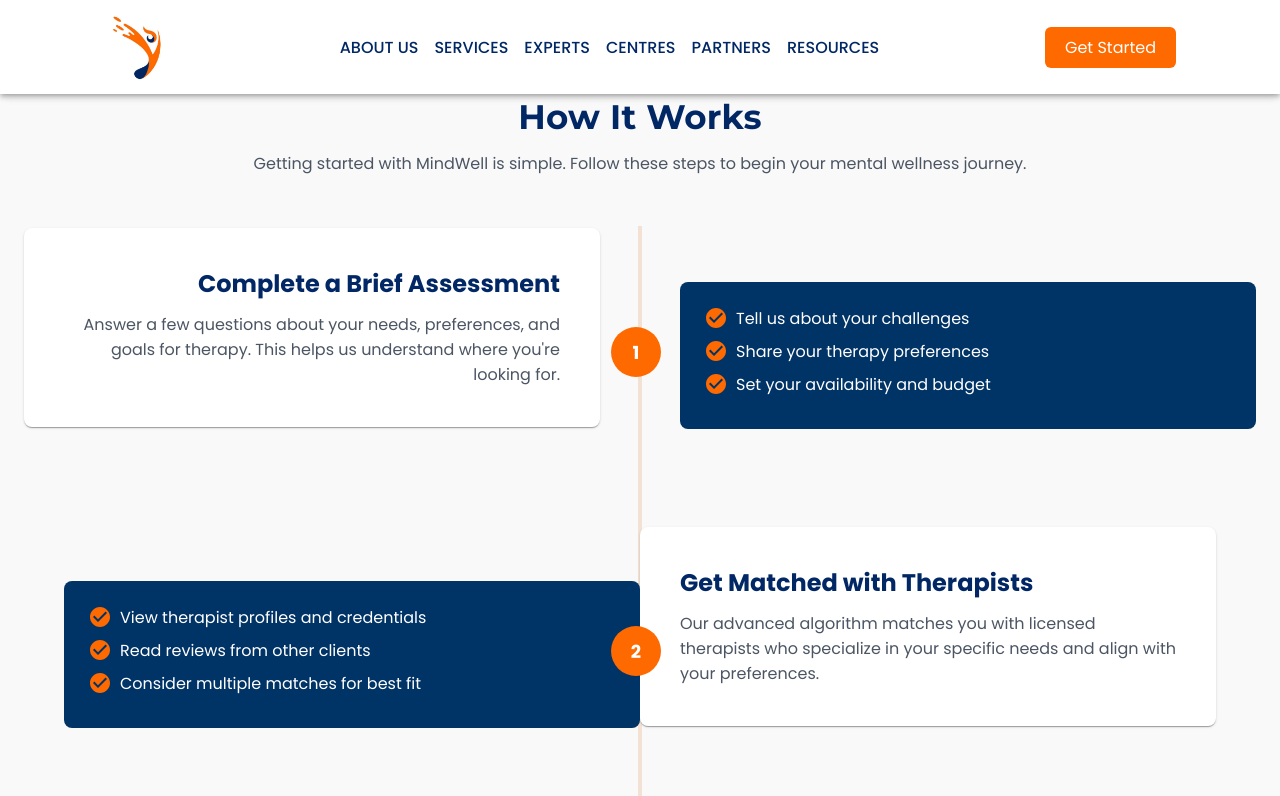
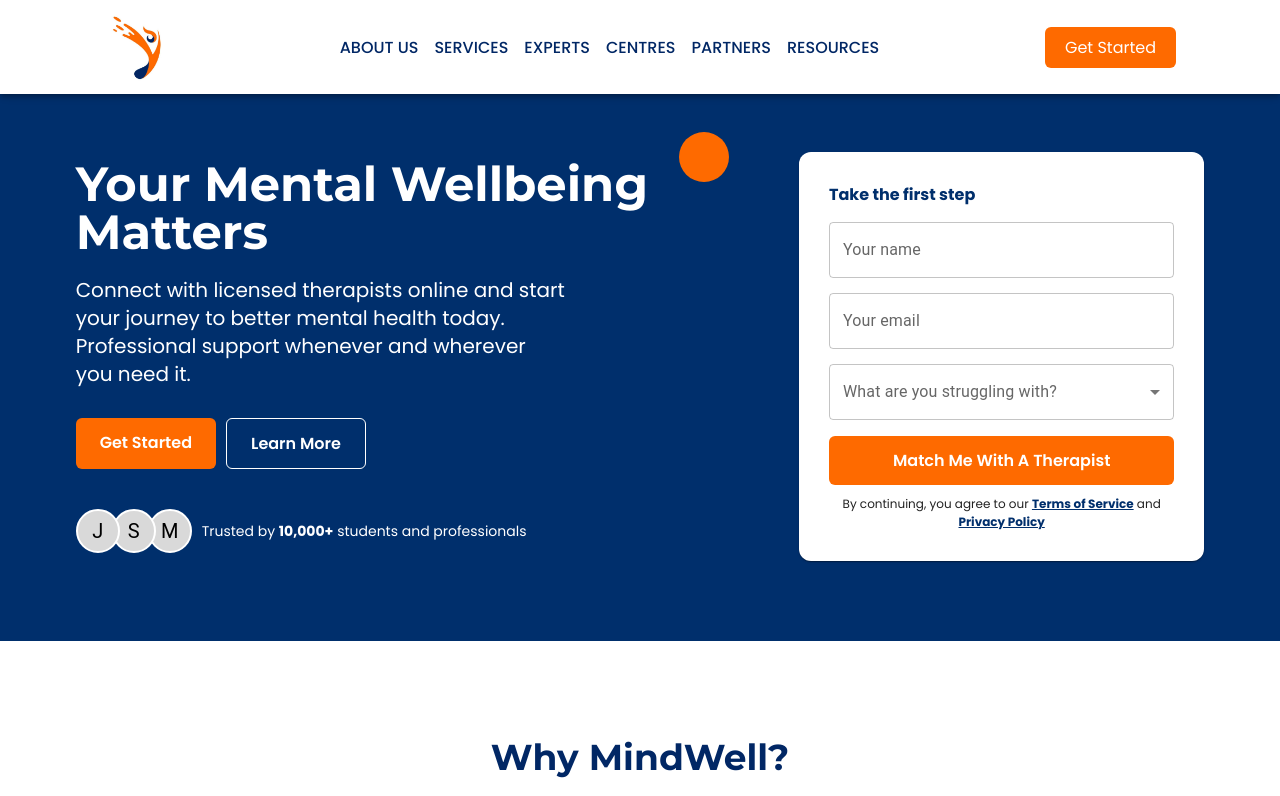
Before and after one commit to KaushalS1911/mind-well, a React (Vite) app: page / in a window 1280 px wide. Shown: the top 796 px of the page. Built offline with nearby package versions, Linux system fonts and the light colour scheme.

Commit message:
other changing

```diff
--- a/src/pages/homepage/home.jsx
+++ b/src/pages/homepage/home.jsx
@@ -6,8 +6,8 @@ import WorksTable from "../../components/Home/worksTable.jsx";
 function Home() {
     return (
         <>
-            {/*<HeroSection/>*/}
-            {/*<Mindwell/>*/}
+            <HeroSection/>
+            <Mindwell/>
             <WorksTable/>
         </>
     );
```
